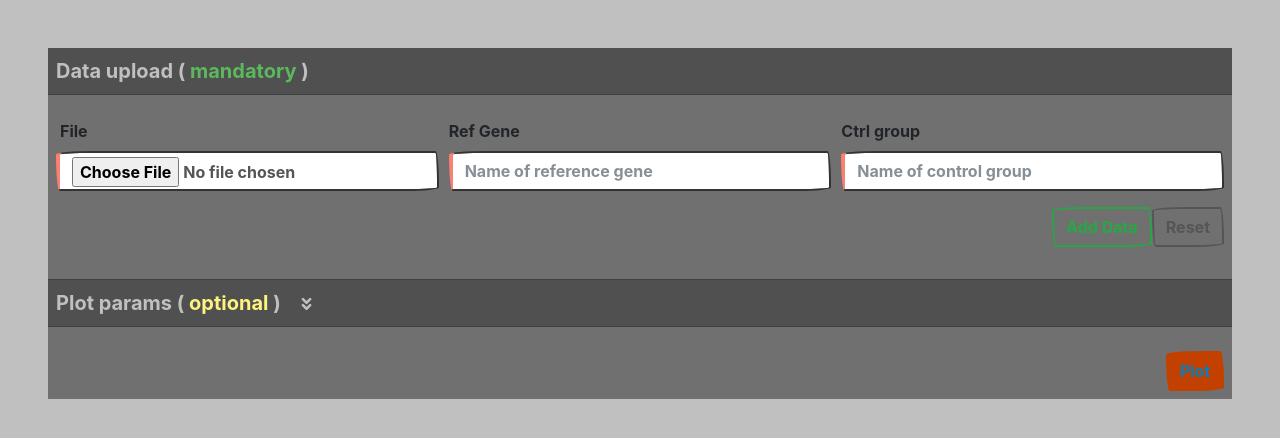
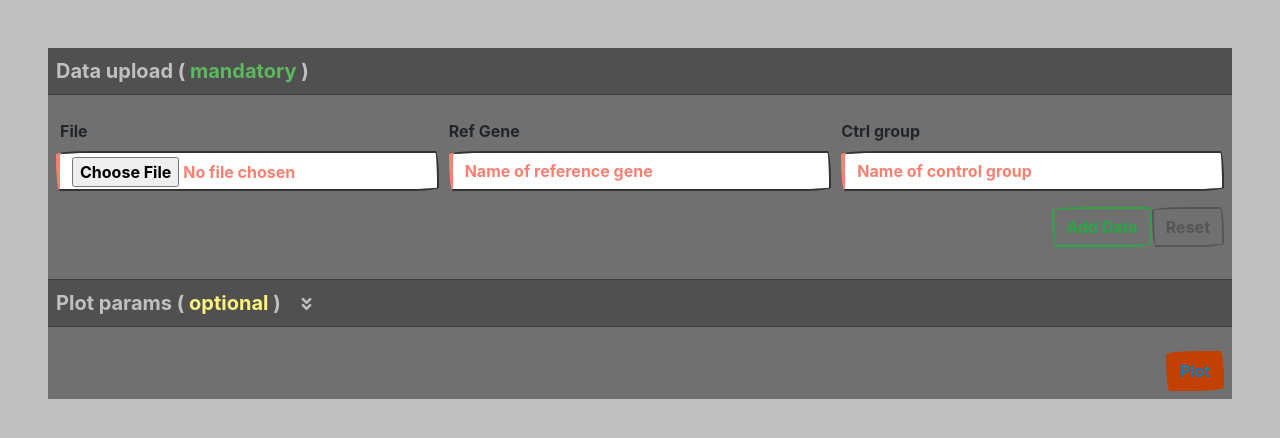
Before and after one commit to koudash/RT-qPCR_Plot, a Flask app: page / in a window 1280 px wide. Shown: the part 44-482 px from the top of the page. Run offline with Flask 2, Linux system fonts and the light colour scheme; some libraries are stand-ins or nearby versions; some web fonts are replaced.

Commit message:
Set placeholder of mandatory input as salmon color

```diff
--- a/static/css/style.css
+++ b/static/css/style.css
@@ -185,3 +185,20 @@ form {
 .fa-angle-double-down {
     color: silver;
 }
+
+/* .file-sel {
+    color: salmon;
+} */
+
+.required-form-control::placeholder { /* Chrome, Firefox, Opera, Safari 10.1+ */
+    color: salmon;
+    opacity: 1; /* Firefox */
+  }
+
+  :-ms-input-placeholder { /* Internet Explorer 10-11 */
+    color: salmon;
+  }
+
+  ::-ms-input-placeholder { /* Microsoft Edge */
+    color: salmon;
+  }
--- a/static/js/app.js
+++ b/static/js/app.js
@@ -105,6 +105,28 @@ d3.select("#form-submit").on("click", function() {
 
 });
 
+// https://stackoverflow.com/questions/13098863/fold-div-on-click
 $(".collapse-icon").click(function() {
     $(".optional-form-group").toggle(500);
 });
+
+
+let fileUpload = d3.select(".file-sel");
+
+if (fileUpload.node().value === "") {
+    fileUpload.style("color", "salmon");
+} else {
+    fileUpload.style("color", "black");
+}
+
+d3.select(".file-sel").on("change", function() {
+
+    let fileUpload = d3.select(".file-sel");
+
+    if (fileUpload.node().value === "") {
+        fileUpload.style("color", "salmon");
+    } else {
+        fileUpload.style("color", "black");
+    }
+
+});
--- a/templates/index.html
+++ b/templates/index.html
@@ -57,12 +57,12 @@
                 </div>
                 <div class="form-group col-4">
                     <label class="mb-2" for="file-ref-gene">Ref Gene</label>
-                    <input type="text" class="form-control file-ref-gene py-1" id="file-ref-gene" name="file-ref-gene"
+                    <input type="text" class="required-form-control form-control file-ref-gene py-1" id="file-ref-gene" name="file-ref-gene"
                         placeholder="Name of reference gene" required>
                 </div>
                 <div class="form-group col-4">
                     <label class="mb-2" for="file-ctrl-group">Ctrl group</label>
-                    <input type="text" class="form-control file-ctrl-group py-1" id="file-ctrl-group" name="file-ctrl-group"
+                    <input type="text" class="required-form-control form-control file-ctrl-group py-1" id="file-ctrl-group" name="file-ctrl-group"
                         placeholder="Name of control group" required>
                 </div>
             </div>
```
